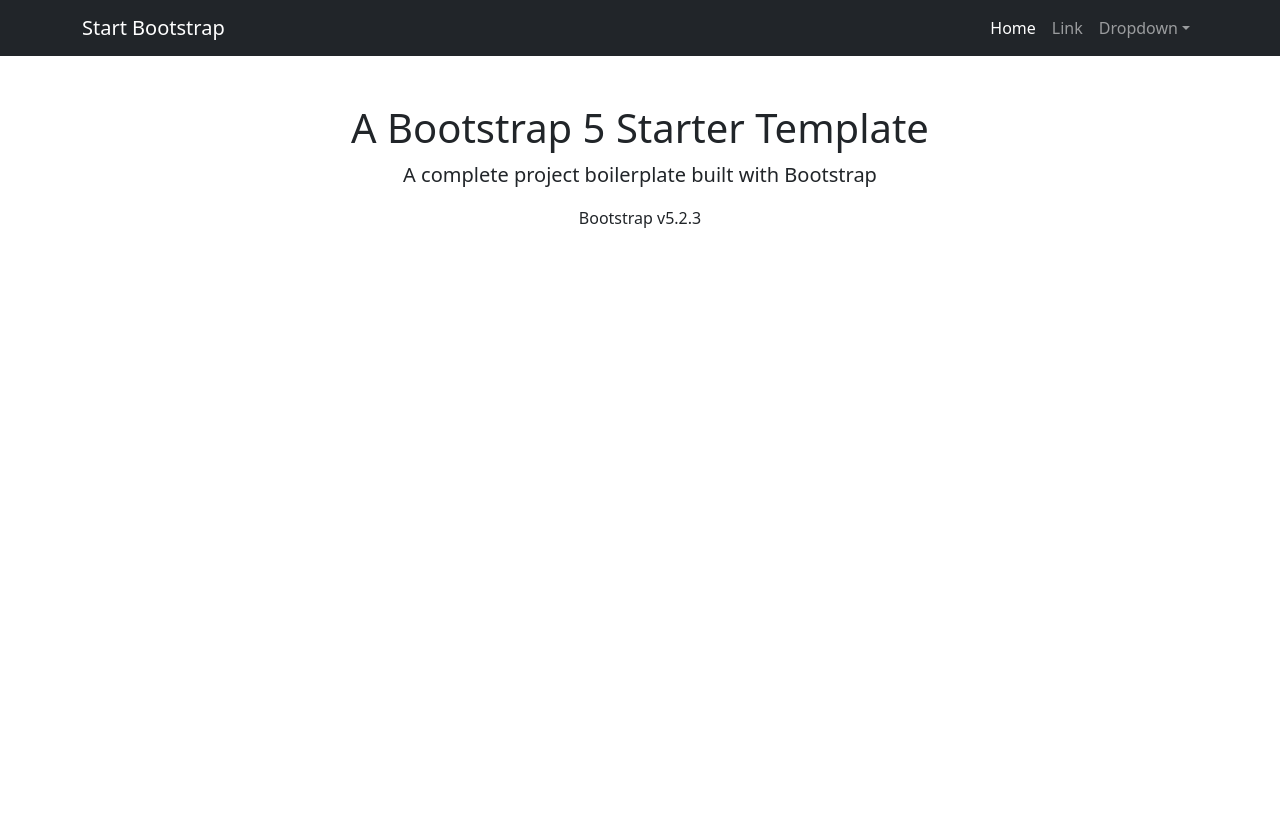
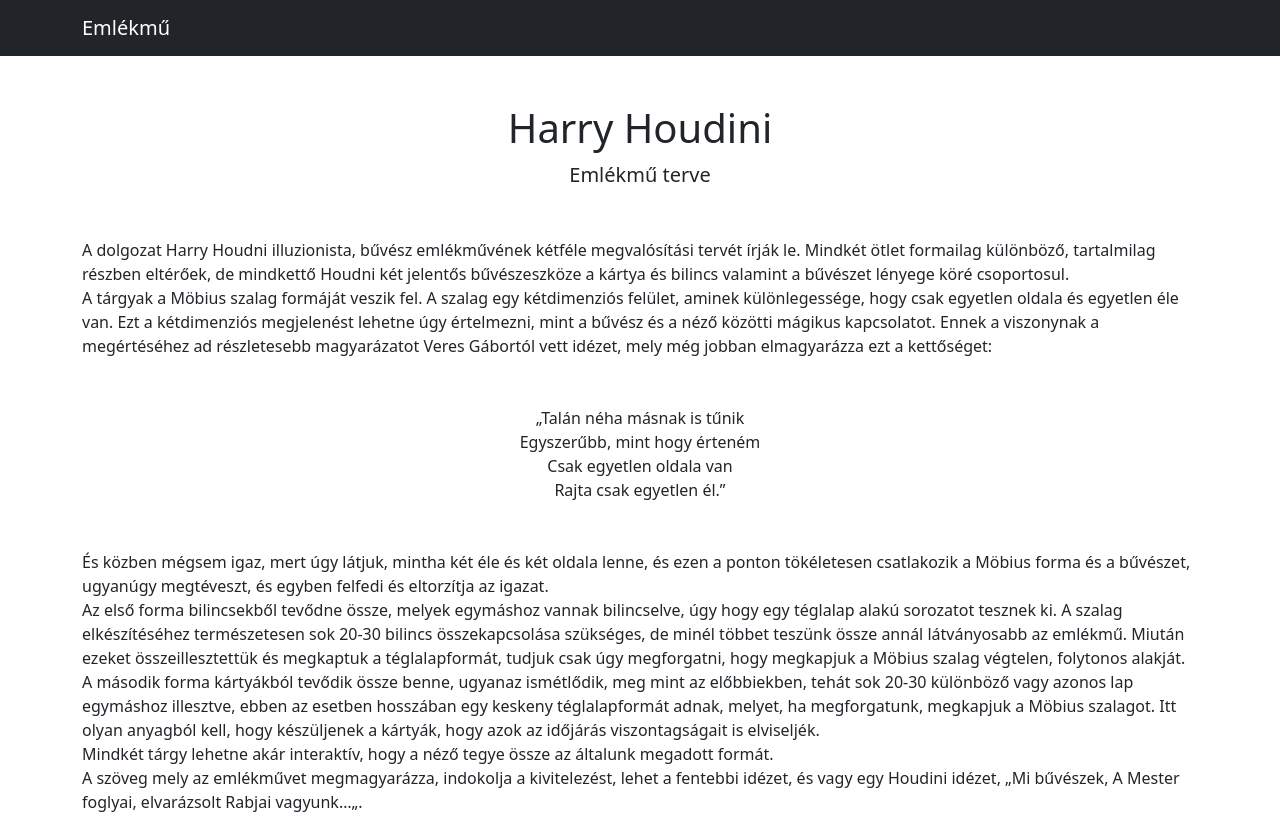
Before and after one commit to bankitomi32/houdini, a plain HTML site: page index.html in a window 1280 px wide. Before the commit the page ends 800 px from the top, so only its background shows below. Drawn offline with nearby package versions, Linux system fonts and the light colour scheme.

Commit message:
Update index.html

```diff
--- a/index.html
+++ b/index.html
@@ -5,7 +5,7 @@
         <meta name="viewport" content="width=device-width, initial-scale=1, shrink-to-fit=no" />
         <meta name="description" content="" />
         <meta name="author" content="" />
-        <title>Bare - Start Bootstrap Template</title>
+        <title>Harry Houdini</title>
         <!-- Favicon-->
         <link rel="icon" type="image/x-icon" href="assets/favicon.ico" />
         <!-- Core theme CSS (includes Bootstrap)-->
@@ -15,20 +15,11 @@
         <!-- Responsive navbar-->
         <nav class="navbar navbar-expand-lg navbar-dark bg-dark">
             <div class="container">
-                <a class="navbar-brand" href="#">Start Bootstrap</a>
+                <a class="navbar-brand" href="#">Emlékmű</a>
                 <button class="navbar-toggler" type="button" data-bs-toggle="collapse" data-bs-target="#navbarSupportedContent" aria-controls="navbarSupportedContent" aria-expanded="false" aria-label="Toggle navigation"><span class="navbar-toggler-icon"></span></button>
                 <div class="collapse navbar-collapse" id="navbarSupportedContent">
                     <ul class="navbar-nav ms-auto mb-2 mb-lg-0">
-                        <li class="nav-item"><a class="nav-link active" aria-current="page" href="#">Home</a></li>
-                        <li class="nav-item"><a class="nav-link" href="#">Link</a></li>
-                        <li class="nav-item dropdown">
-                            <a class="nav-link dropdown-toggle" id="navbarDropdown" href="#" role="button" data-bs-toggle="dropdown" aria-expanded="false">Dropdown</a>
-                            <ul class="dropdown-menu dropdown-menu-end" aria-labelledby="navbarDropdown">
-                                <li><a class="dropdown-item" href="#">Action</a></li>
-                                <li><a class="dropdown-item" href="#">Another action</a></li>
-                                <li><hr class="dropdown-divider" /></li>
-                                <li><a class="dropdown-item" href="#">Something else here</a></li>
-                            </ul>
+
                         </li>
                     </ul>
                 </div>
@@ -37,9 +28,26 @@
         <!-- Page content-->
         <div class="container">
             <div class="text-center mt-5">
-                <h1>A Bootstrap 5 Starter Template</h1>
-                <p class="lead">A complete project boilerplate built with Bootstrap</p>
-                <p>Bootstrap v5.2.3</p>
+                <h1>Harry Houdini </h1>
+                <p class="lead">Emlékmű terve</p>
+                <div class="text-start mt-5">
+
+                <p>A dolgozat Harry Houdni illuzionista, bűvész emlékművének kétféle megvalósítási tervét írják le. Mindkét ötlet formailag különböző, tartalmilag részben eltérőek, de mindkettő Houdni két jelentős bűvészeszköze a kártya és bilincs valamint a bűvészet lényege köré csoportosul.<br>
+A tárgyak a Möbius szalag formáját veszik fel. A szalag egy kétdimenziós felület, aminek különlegessége, hogy csak egyetlen oldala és egyetlen éle van. Ezt a kétdimenziós megjelenést lehetne úgy értelmezni, mint a bűvész és a néző közötti mágikus kapcsolatot. Ennek a viszonynak a megértéséhez ad részletesebb magyarázatot Veres Gábortól vett idézet, mely még jobban elmagyarázza ezt a kettőséget:<br>
+                                <div class="text-center mt-5">
+
+„Talán néha másnak is tűnik<br>
+Egyszerűbb, mint hogy érteném<br>
+Csak egyetlen oldala van<br>
+Rajta csak egyetlen él.”<br>
+                <div class="text-start mt-5">
+
+És közben mégsem igaz, mert úgy látjuk, mintha két éle és két oldala lenne, és ezen a ponton tökéletesen csatlakozik a Möbius forma és a bűvészet, ugyanúgy megtéveszt, és egyben felfedi és eltorzítja az igazat. <br>
+Az első forma bilincsekből tevődne össze, melyek egymáshoz vannak bilincselve, úgy hogy egy téglalap alakú sorozatot tesznek ki. A szalag elkészítéséhez természetesen sok 20-30 bilincs összekapcsolása szükséges, de minél többet teszünk össze annál látványosabb az emlékmű. Miután ezeket összeillesztettük és megkaptuk a téglalapformát, tudjuk csak úgy megforgatni, hogy megkapjuk a Möbius szalag végtelen, folytonos alakját.<br>
+A második forma kártyákból tevődik össze benne, ugyanaz ismétlődik, meg mint az előbbiekben, tehát sok 20-30 különböző vagy azonos lap egymáshoz illesztve, ebben az esetben hosszában egy keskeny téglalapformát adnak, melyet, ha megforgatunk, megkapjuk a Möbius szalagot. Itt olyan anyagból kell, hogy készüljenek a kártyák, hogy azok az időjárás viszontagságait is elviseljék.<br>
+Mindkét tárgy lehetne akár interaktív, hogy a néző tegye össze az általunk megadott formát.<br>
+A szöveg mely az emlékművet megmagyarázza, indokolja a kivitelezést, lehet a fentebbi idézet, és vagy egy Houdini idézet, „Mi bűvészek, A Mester foglyai, elvarázsolt Rabjai vagyunk…„.<br>
+</p>
             </div>
         </div>
         <!-- Bootstrap core JS-->
```
